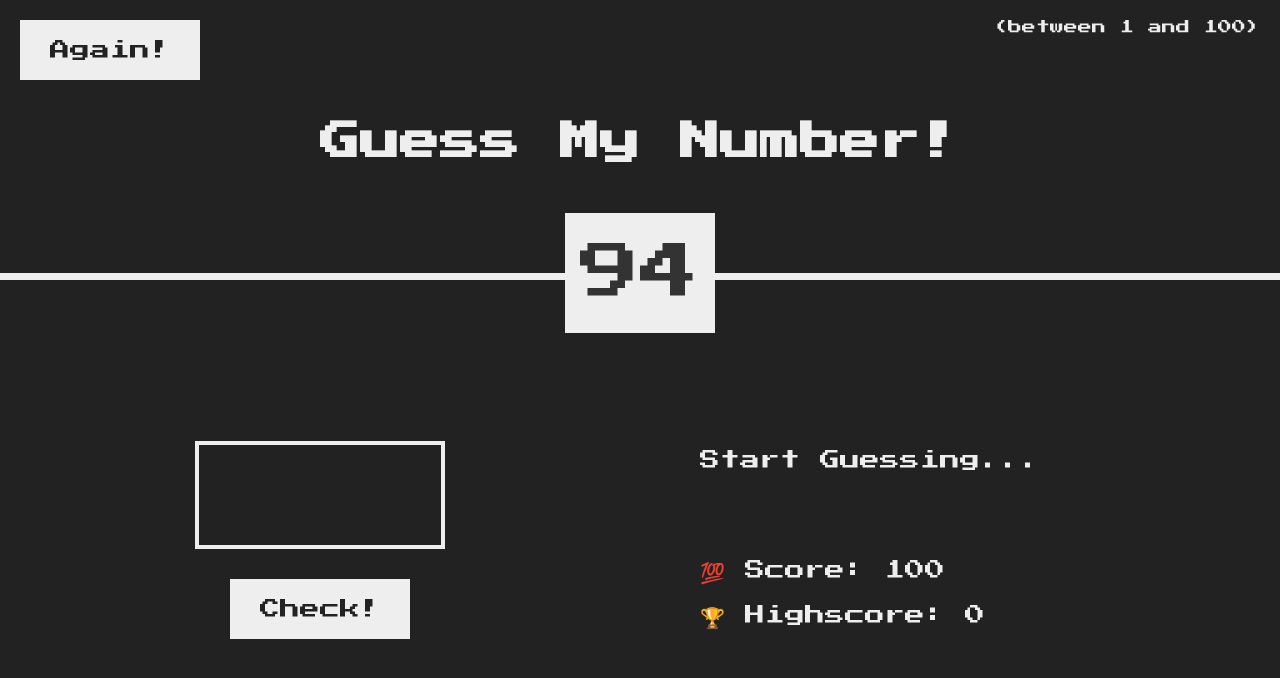
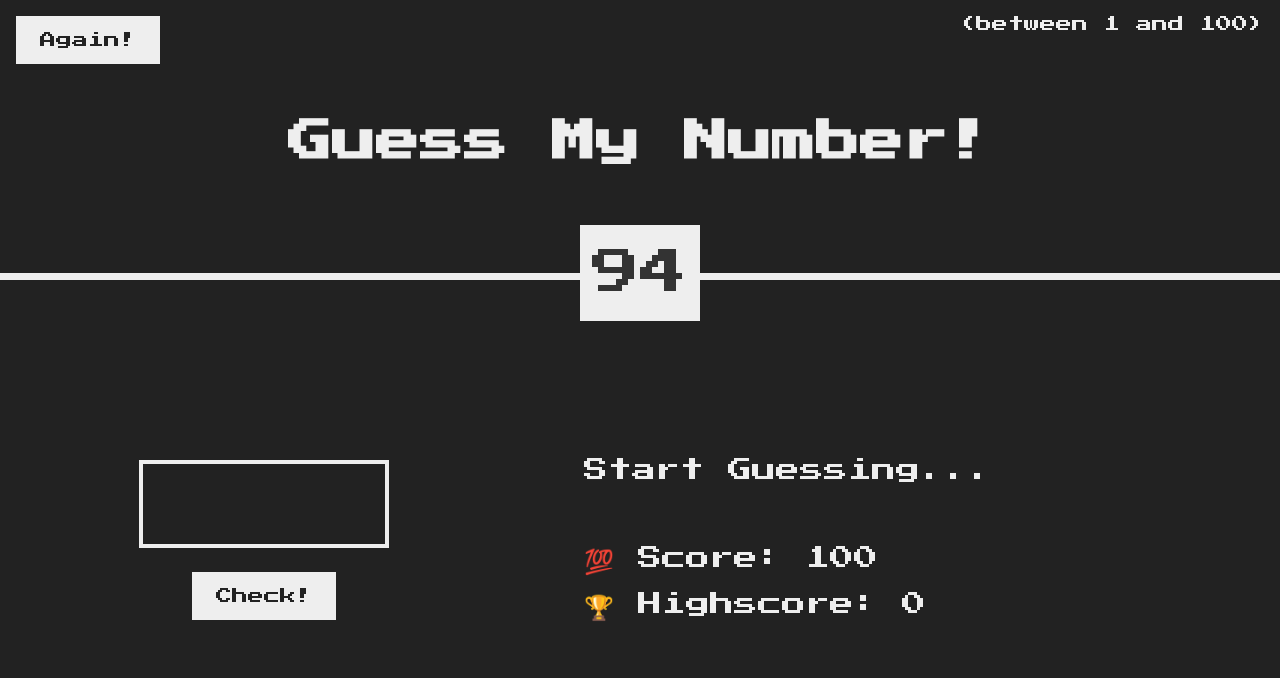
Before and after one commit to Rahulkakkar2911/guess-the-no, a plain HTML site: page index.html in a window 1280 px wide. Drawn offline with Linux system fonts and the light colour scheme.

Commit message:
Added Responsiveness to the styles

```diff
--- a/style.css
+++ b/style.css
@@ -111,8 +111,138 @@ h1
 	margin-bottom: 8rem;
 	height: 3rem;
 }
-
 .label-score
 {
 	margin-bottom: 2rem;
 }
+/* responsiveness */
+@media only screen and (max-width: 300px)
+{
+	html{
+		font-size:20%;
+	}
+	.guess
+	{
+		width: 50%;
+	}
+	main{
+		flex-direction: column-reverse;
+		justify-content:space-evenly;
+	}
+	.right
+	{
+		width: 60%;
+		font-size: 2.4rem;
+	}
+	h1
+	{
+		font-size: 4.9rem;
+		width: 100%;
+		top: 52%;
+		left: 50%;
+		transform: translate(-50%,-50%);
+	}
+	.between
+	{
+		font-size: 2rem;
+		max-width: 19rem;
+        }
+}
+
+@media only screen and (min-width:300px)
+{
+	html{
+		font-size:30%;
+	}
+	.guess
+	{
+		width: 55%;
+	}
+	main{
+		flex-direction: column-reverse;
+		justify-content:space-evenly;
+	}
+	.right
+	{
+		width: 50%;
+		font-size: 2.4rem;
+	}
+	h1
+	{
+		font-size: 3.7rem;
+		width: 100%;
+	}
+	.between
+	{
+		font-size: 2.2rem;
+		max-width: 25rem;
+        }
+
+}
+@media only screen and (min-width: 768px)
+{	html
+	{
+		font-size: 30%;
+	}
+	.guess
+	{
+		width: 55%;
+	}
+	main{
+		flex-direction: row;
+		justify-content:space-around;
+	}
+	.right
+	{
+		width: 50%;
+		font-size: 2.7rem;
+	}
+	h1
+	{
+		font-size: 5.2rem;
+		width: 100%;
+	}
+	.between
+	{
+		font-size: 2.5rem;
+		max-width: 55rem;
+        }
+}
+@media only screen and (min-width: 992px)
+{
+	html
+	{
+		font-size: 40%;
+	}
+	.guess
+	{
+		width: 60%;
+	}
+	.right
+	{
+		width: 50%;
+		font-size: 3rem;
+	}
+	h1
+	{
+		font-size: 5.5rem;
+		width: 100%;
+	}
+	.between
+	{
+		font-size: 2.4rem;
+		max-width: 50rem;
+        }
+}
+@media only screen and (min-width: 1200px)
+{
+	html
+	{
+		font-size: 50%;
+	}
+	.between
+	{
+		font-size: 2rem;
+		max-width: 48rem;
+        }
+}
```
